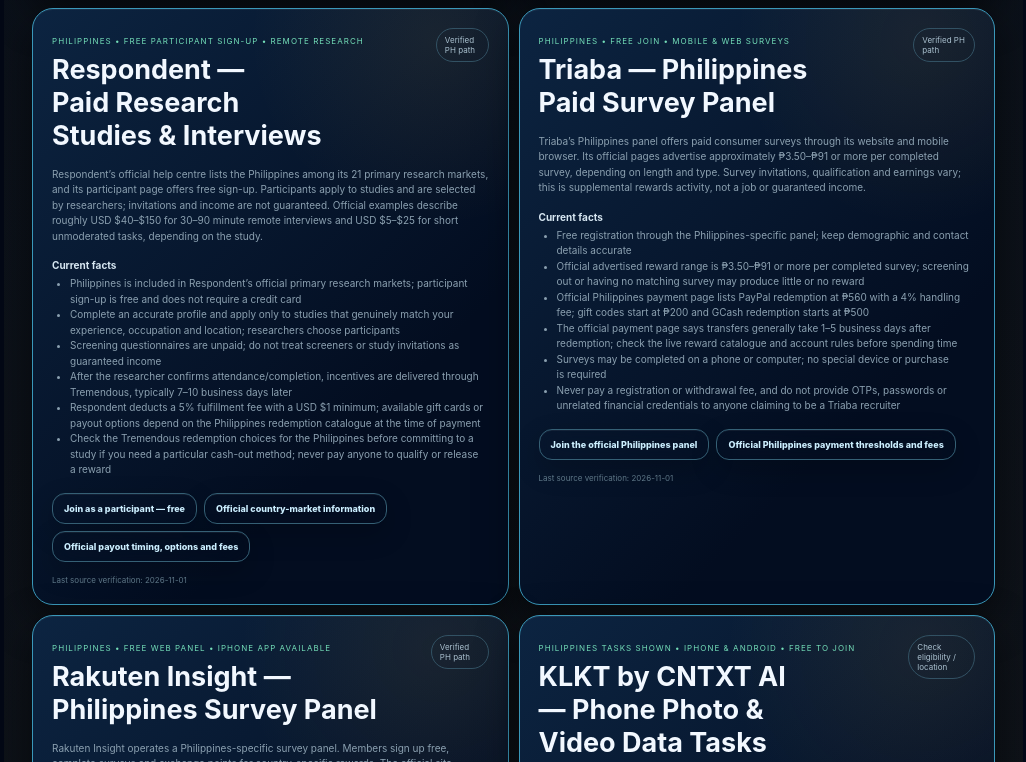
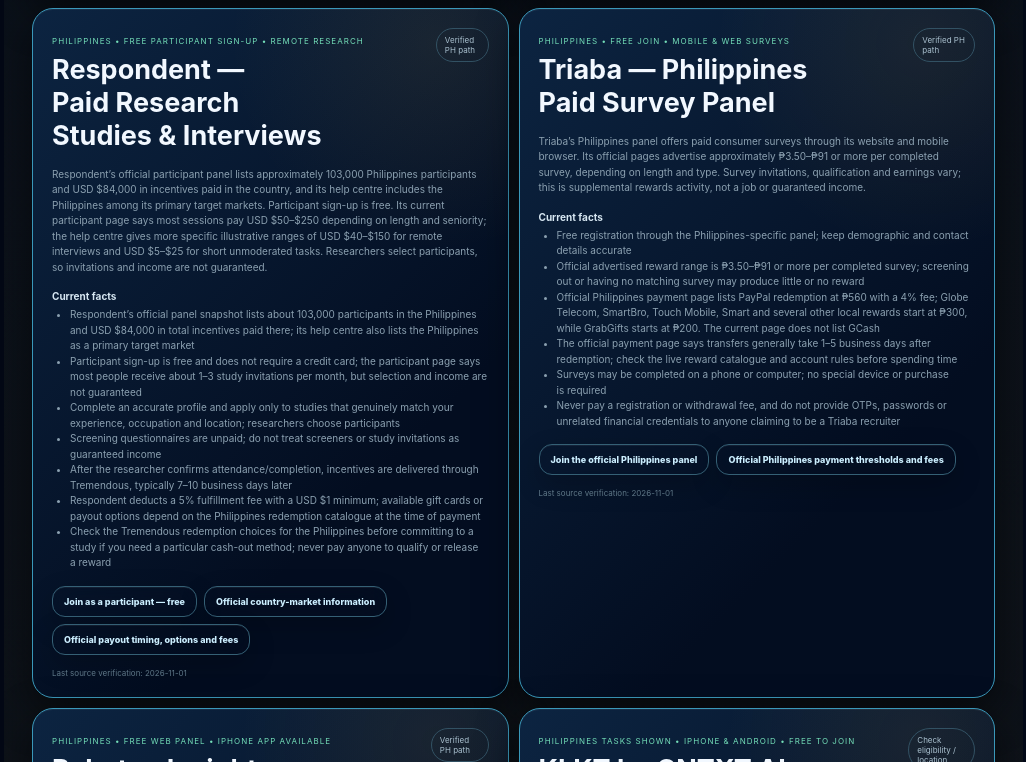
Before and after one commit to IAMGodmatters/IAMMagnanimousway.js, a Next.js app in the folder frontend/: page /opportunity-vault in a window 1280 px wide. Shown: the part 11238-12000 px from the top of the page, without its empty margins (242-1268 px from the left). Built offline with nearby package versions, Linux system fonts and the light colour scheme; no server answers.

Commit message:
Correct Philippines survey payouts and refresh research-panel and video-app disclosures

```diff
--- a/frontend/app/opportunity-vault/page.tsx
+++ b/frontend/app/opportunity-vault/page.tsx
@@ -365,8 +365,8 @@ const opportunities:Opportunity[]=[
  },
  {
   id:'respondent-ph-paid-research',name:'Respondent — Paid Research Studies & Interviews',status:'active-ph',badge:'PHILIPPINES • FREE PARTICIPANT SIGN-UP • REMOTE RESEARCH',
-  summary:'Respondent’s official help centre lists the Philippines among its 21 primary research markets, and its participant page offers free sign-up. Participants apply to studies and are selected by researchers; invitations and income are not guaranteed. Official examples describe roughly USD $40–$150 for 30–90 minute remote interviews and USD $5–$25 for short unmoderated tasks, depending on the study.',
-  requirements:['Philippines is included in Respondent’s official primary research markets; participant sign-up is free and does not require a credit card','Complete an accurate profile and apply only to studies that genuinely match your experience, occupation and location; researchers choose participants','Screening questionnaires are unpaid; do not treat screeners or study invitations as guaranteed income','After the researcher confirms attendance/completion, incentives are delivered through Tremendous, typically 7–10 business days later','Respondent deducts a 5% fulfillment fee with a USD $1 minimum; available gift cards or payout options depend on the Philippines redemption catalogue at the time of payment','Check the Tremendous redemption choices for the Philippines before committing to a study if you need a particular cash-out method; never pay anyone to qualify or release a reward'],
+  summary:'Respondent’s official participant panel lists approximately 103,000 Philippines participants and USD $84,000 in incentives paid in the country, and its help centre includes the Philippines among its primary target markets. Participant sign-up is free. Its current participant page says most sessions pay USD $50–$250 depending on length and seniority; the help centre gives more specific illustrative ranges of USD $40–$150 for remote interviews and USD $5–$25 for short unmoderated tasks. Researchers select participants, so invitations and income are not guaranteed.',
+  requirements:['Respondent’s official panel snapshot lists about 103,000 participants in the Philippines and USD $84,000 in total incentives paid there; its help centre also lists the Philippines as a primary target market','Participant sign-up is free and does not require a credit card; the participant page says most people receive about 1–3 study invitations per month, but selection and income are not guaranteed','Complete an accurate profile and apply only to studies that genuinely match your experience, occupation and location; researchers choose participants','Screening questionnaires are unpaid; do not treat screeners or study invitations as guaranteed income','After the researcher confirms attendance/completion, incentives are delivered through Tremendous, typically 7–10 business days later','Respondent deducts a 5% fulfillment fee with a USD $1 minimum; available gift cards or payout options depend on the Philippines redemption catalogue at the time of payment','Check the Tremendous redemption choices for the Philippines before committing to a study if you need a particular cash-out method; never pay anyone to qualify or release a reward'],
   official:'https://www.respondent.io/become-a-participant',
   secondary:'https://help.respondent.io/en/articles/5471299-what-countries-can-i-recruit-in-on-respondent',
   secondaryLabel:'Official country-market information',
@@ -378,7 +378,7 @@ const opportunities:Opportunity[]=[
  {
   id:'triaba-ph-surveys',name:'Triaba — Philippines Paid Survey Panel',status:'active-ph',badge:'PHILIPPINES • FREE JOIN • MOBILE & WEB SURVEYS',
   summary:'Triaba’s Philippines panel offers paid consumer surveys through its website and mobile browser. Its official pages advertise approximately ₱3.50–₱91 or more per completed survey, depending on length and type. Survey invitations, qualification and earnings vary; this is supplemental rewards activity, not a job or guaranteed income.',
-  requirements:['Free registration through the Philippines-specific panel; keep demographic and contact details accurate','Official advertised reward range is ₱3.50–₱91 or more per completed survey; screening out or having no matching survey may produce little or no reward','Official Philippines payment page lists PayPal redemption at ₱560 with a 4% handling fee; gift codes start at ₱200 and GCash redemption starts at ₱500','The official payment page says transfers generally take 1–5 business days after redemption; check the live reward catalogue and account rules before spending time','Surveys may be completed on a phone or computer; no special device or purchase is required','Never pay a registration or withdrawal fee, and do not provide OTPs, passwords or unrelated financial credentials to anyone claiming to be a Triaba recruiter'],
+  requirements:['Free registration through the Philippines-specific panel; keep demographic and contact details accurate','Official advertised reward range is ₱3.50–₱91 or more per completed survey; screening out or having no matching survey may produce little or no reward','Official Philippines payment page lists PayPal redemption at ₱560 with a 4% fee; Globe Telecom, SmartBro, Touch Mobile, Smart and several other local rewards start at ₱300, while GrabGifts starts at ₱200. The current page does not list GCash','The official payment page says transfers generally take 1–5 business days after redemption; check the live reward catalogue and account rules before spending time','Surveys may be completed on a phone or computer; no special device or purchase is required','Never pay a registration or withdrawal fee, and do not provide OTPs, passwords or unrelated financial credentials to anyone claiming to be a Triaba recruiter'],
   official:'https://www.triaba.com/ph/join',
   secondary:'https://www.triaba.com/ph/Payment',
   secondaryLabel:'Official Philippines payment thresholds and fees',
@@ -412,7 +412,7 @@ const opportunities:Opportunity[]=[
  {
   id:'vimo-phone-video-tasks',name:'Vimo — First-Person Phone Video Tasks (Country Check)',status:'location-check',badge:'IPHONE APP LISTED IN PH • PAYOUT ELIGIBILITY NOT CONFIRMED',
   summary:'Vimo’s official website advertises free, no-experience video tasks paying USD $5–$20 per approved hour of footage. Its Philippine App Store listing is live and supports iPhone, but the website currently describes its 30+ operating countries as being across Latin America and the Caribbean and does not confirm Philippine payout eligibility. Treat this as a country-check lead only—not an available Philippine earning opportunity until signup accepts the Philippines and displays a payable task.',
-  requirements:['The official Philippines App Store listing is free and requires iOS 17 or later; the developer also says Android phones recording at 1080p/30fps or better may qualify','The website advertises USD $5–$20 per approved footage hour, a review period of up to one week and payment within five days after approval; earnings are not guaranteed','The website shows a USD 30 payout minimum, with a promotion to lower it to USD $10 after inviting three friends; confirm current terms in the account before relying on this','Country eligibility is unresolved: the official website describes 30+ countries across Latin America and the Caribbean, not the Philippines. App Store availability alone does not prove that Philippine tasks or payouts are supported','The app-store release notes describe gift-card and mobile-airtime cash-outs, while the website says payout methods vary by country and mentions local bank payout; verify the actual Philippines method before recording','A forehead head mount may be required for some tasks; do not purchase equipment until a live PH task and payout route are confirmed','Keep faces and bystanders out of footage, and do not record private documents, screens, addresses or confidential household details'],
+  requirements:['The official Philippines App Store listing is free and requires iOS 17 or later; the developer also says Android phones recording at 1080p/30fps or better may qualify','The website advertises USD $5–$20 per approved footage hour, a review period of up to one week and payment within five days after approval; earnings are not guaranteed','The website shows a USD 30 payout minimum, with a promotion to lower it to USD $10 after inviting three friends; confirm current terms in the account before relying on this','Country eligibility is unresolved: the official website describes 30+ countries across Latin America and the Caribbean, not the Philippines. App Store availability alone does not prove that Philippine tasks or payouts are supported','The app-store release notes describe gift-card and mobile-airtime cash-outs, while the website says payout methods vary by country and mentions local bank payout; verify the actual Philippines method before recording','A forehead head mount may be required for some tasks; do not purchase equipment until a live PH task and payout route are confirmed','The App Store privacy label says the app may collect precise/coarse location, physical address, financial information, name, email, photos/videos and audio; read the consent and data-use terms before recording','Keep faces and bystanders out of footage, and do not record private documents, screens, addresses or confidential household details'],
   official:'https://www.joinvimo.com/',
   secondary:'https://apps.apple.com/ph/app/vimo-record-earn/id6809894989',
   secondaryLabel:'Official Philippines App Store listing',
```
